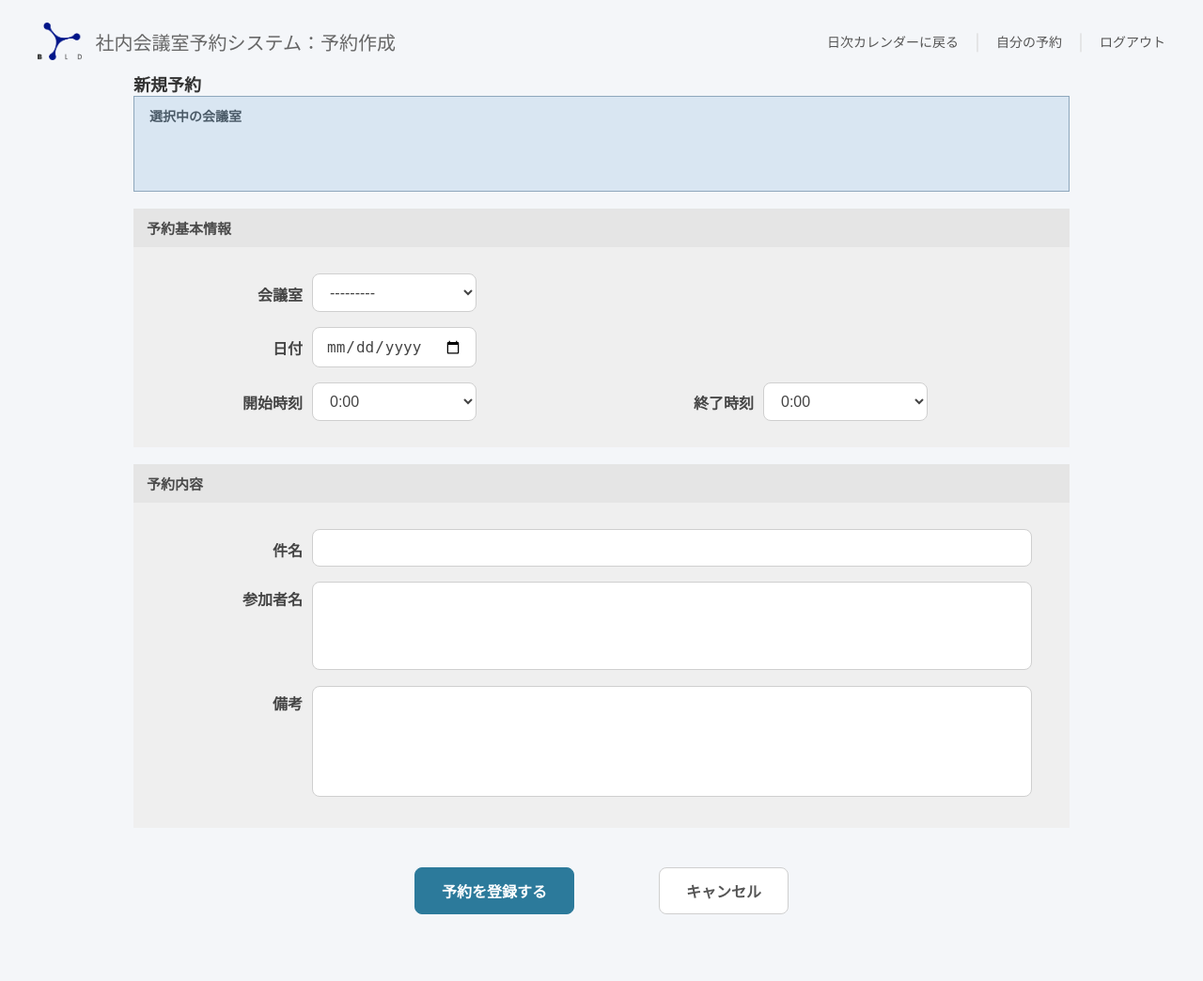
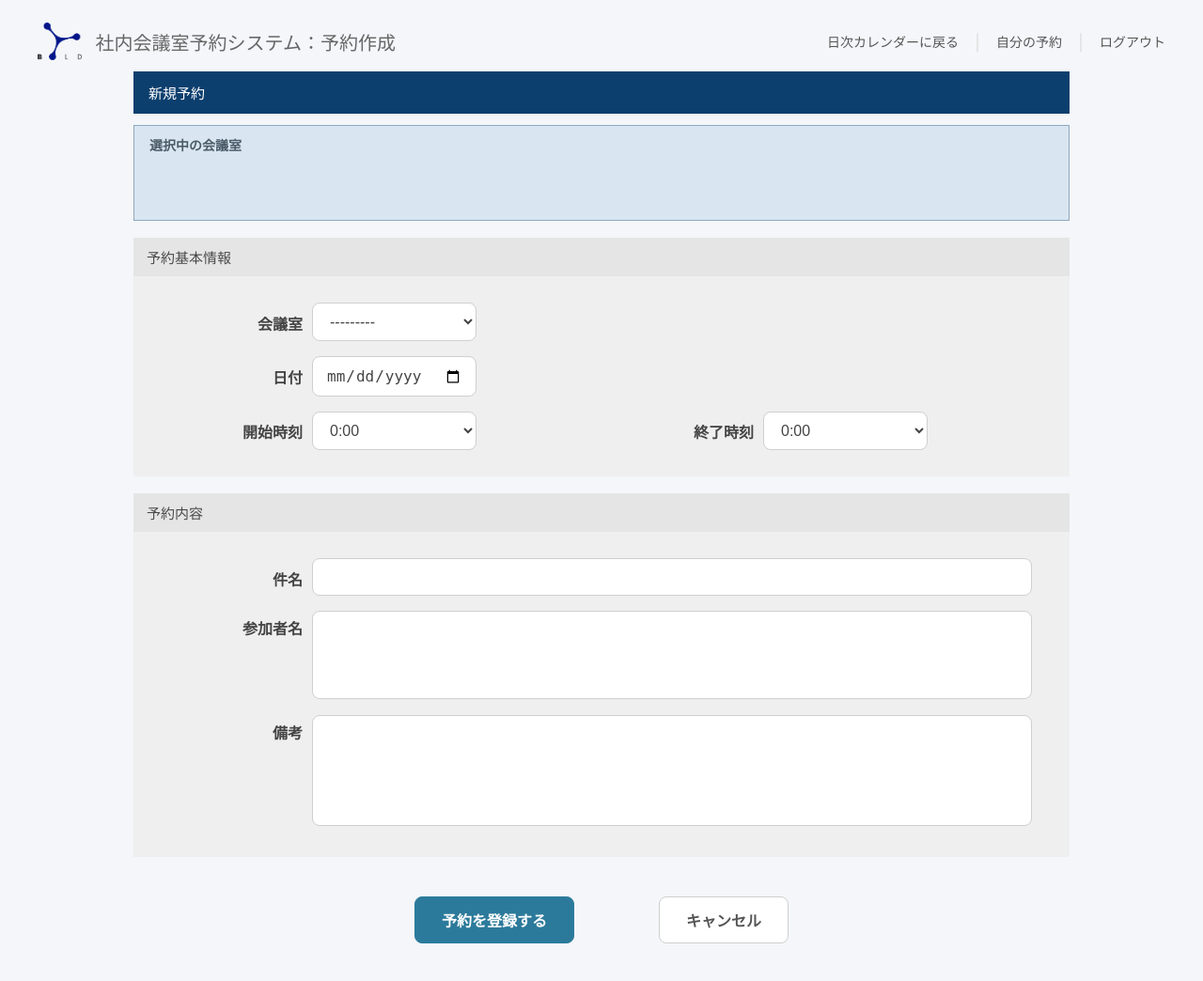
Before and after one commit to umidori/tko7_reserve_rooms, a Django app: page /reservations/create/ in a window 1280 px wide. Shown: the top 1044 px of the page at 94% size. Before the commit the page ends 973 px from the top, so only its background shows below. Run offline with Django 5.2, Linux system fonts and the light colour scheme; data that the repository does not hold is empty.

Commit message:
予約画面のタイトル表示を修正

```diff
--- a/static/css/reservations.css
+++ b/static/css/reservations.css
@@ -65,13 +65,20 @@
   background: #e5e5e5;
   color: #4a4a4a;
   font-size: 15px;
-  font-weight: 700;
+  font-weight: 500;
   padding: 10px 14px;
 }
 
 .section-body {
   padding: 28px 40px;
   box-sizing: border-box;
+}
+
+.main-title {
+    background: #0d3f6e;
+    color: #fff;
+    padding: 12px 16px;
+    margin-bottom: 12px;
 }
 
 /* ===== フォーム ===== */
--- a/templates/reservations/create.html
+++ b/templates/reservations/create.html
@@ -29,7 +29,7 @@
 
 <div class="page">
 
-  <div class="page-title">新規予約</div>
+  <div class="section-title main-title">新規予約</div>
 
   <div class="selected-room-box">
     <div class="selected-room-label">選択中の会議室</div>
--- a/templates/reservations/detail.html
+++ b/templates/reservations/detail.html
@@ -27,7 +27,7 @@
 
 <div class="page">
 
-  <div class="page-title">予約詳細</div>
+  <div class="section-title main-title">予約詳細</div>
 
   <form>
     <div class="section">
--- a/templates/reservations/edit.html
+++ b/templates/reservations/edit.html
@@ -27,7 +27,7 @@
 
 <div class="page">
 
-  <div class="page-title">予約編集モード</div>
+  <div class="section-title main-title">予約編集モード</div>
 
   <div class="section">
     <div class="section-title">会議室情報</div>
```
